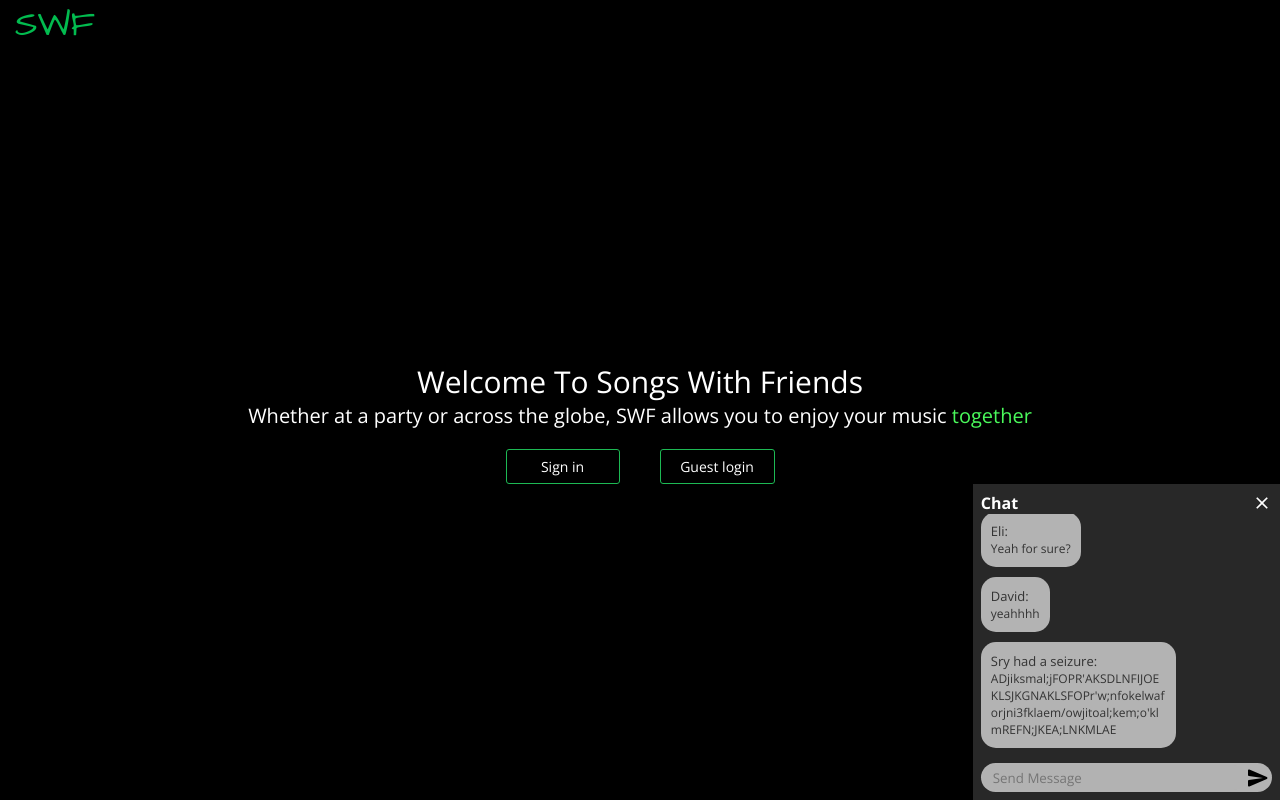
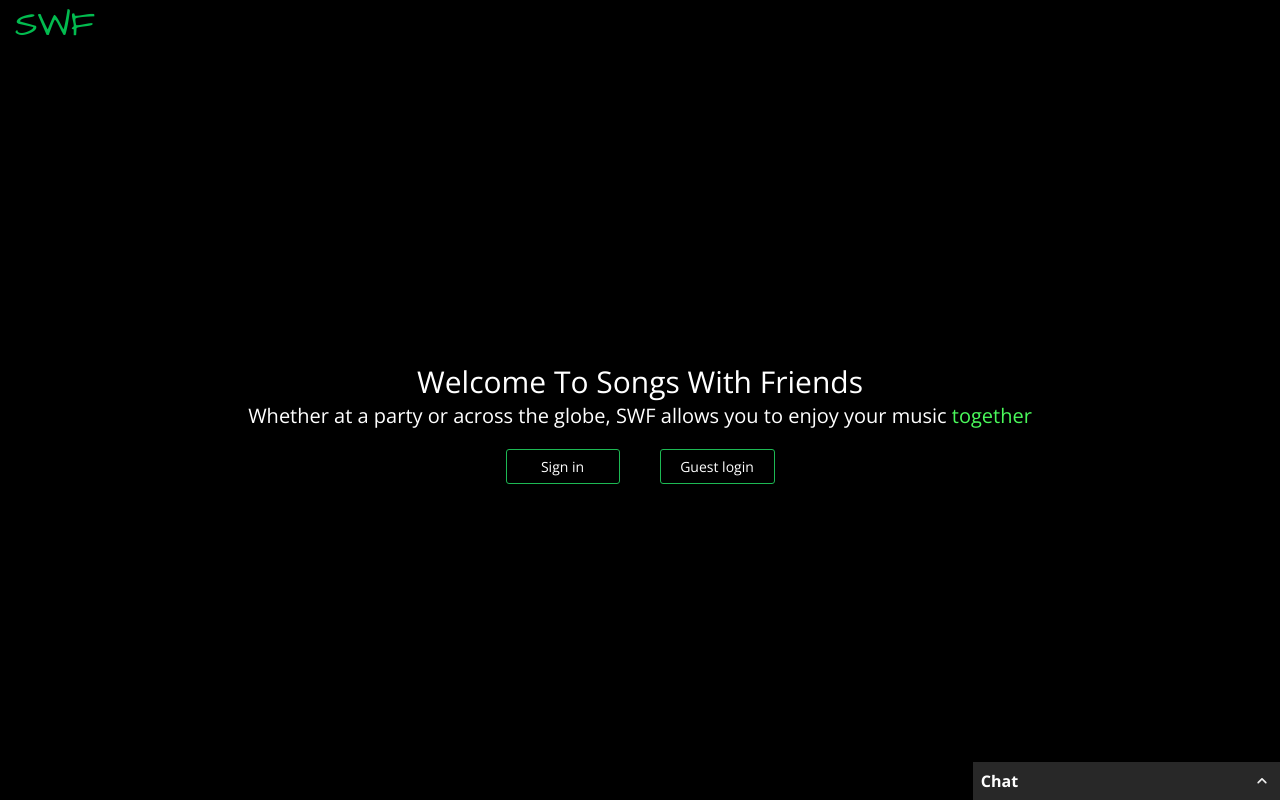
Before and after one commit to TTiole/SongsWithFriends, a React (Create React App) app in the folder client/: page / in a window 1280 px wide. Built offline with nearby package versions, Linux system fonts and the light colour scheme.

Commit message:
Animated and implemented chat transition

```diff
--- a/client/src/Components/Chat/Chat.css
+++ b/client/src/Components/Chat/Chat.css
@@ -9,6 +9,10 @@
     min-width: 150px;
     max-height: 300px;
     background-color: #282828;
+}
+
+#chat-container .MuiCollapse-container {
+    overflow: auto;
 }
 
 #top-container{
@@ -70,3 +74,8 @@
     padding: 5px 10px;
     flex: 1 1;
 }
+
+#top-container .MuiSvgIcon-root {
+    fill: #eee;
+    font-size: 20px;
+}
--- a/client/src/Components/Chat/Chat.jsx
+++ b/client/src/Components/Chat/Chat.jsx
@@ -2,8 +2,10 @@ import React, { useState, useRef, useEffect } from "react"
 import Typography from '../Typography/Typography';
 import "./Chat.css";
 
-import CloseIcon from '@material-ui/icons/Close';
+import ExpandMoreRoundedIcon from '@material-ui/icons/ExpandMoreRounded';
+import Collapse from '@material-ui/core/Collapse'
 import SendRoundedIcon from '@material-ui/icons/SendRounded';
+import ExpandLessRoundedIcon from '@material-ui/icons/ExpandLessRounded';
 
 const Chat = () => {
     const [messages, setMessage] = useState([
@@ -38,6 +40,7 @@ const Chat = () => {
         }
 
     ]);
+    const [open, setOpen] = useState(false);
 
 
     const inputRef = useRef();
@@ -58,7 +61,10 @@ const Chat = () => {
         // Send socket
     }
 
-
+    const toggleOpen  = e => {
+        setOpen(!open)
+        containerRef.current.scrollTop = containerRef.current.scrollHeight;
+    }
 
     const submitEnter = e => {
         if(e.key === "Enter")
@@ -69,10 +75,11 @@ const Chat = () => {
         <div id="chat-container">
             <div id="top-container">
                 <Typography bold fontSize="20" color="white">Chat</Typography>
-                <CloseIcon style={{ fill: "white", fontSize: "20px" }}></CloseIcon>
+                {open ?<ExpandMoreRoundedIcon onClick={toggleOpen}/>:<ExpandLessRoundedIcon onClick={toggleOpen}/>}
+
             </div>
-
-            <div id="msgs-container" ref={containerRef}>
+            <Collapse in={open} ref={containerRef}>
+                <div id="msgs-container">
                     {messages.map((msg) => <ChatCell {...msg}></ChatCell>)}
                 </div>
 
@@ -80,6 +87,7 @@ const Chat = () => {
                     <input id="chat-input" ref={inputRef} onKeyUp={submitEnter} placeholder="Send Message"/>
                     <SendRoundedIcon onClick={submitMsg}/>
                 </div>
+            </Collapse>
         </div>
     );
 }
```
Lines whose indentation alone changed are shown as unchanged.
